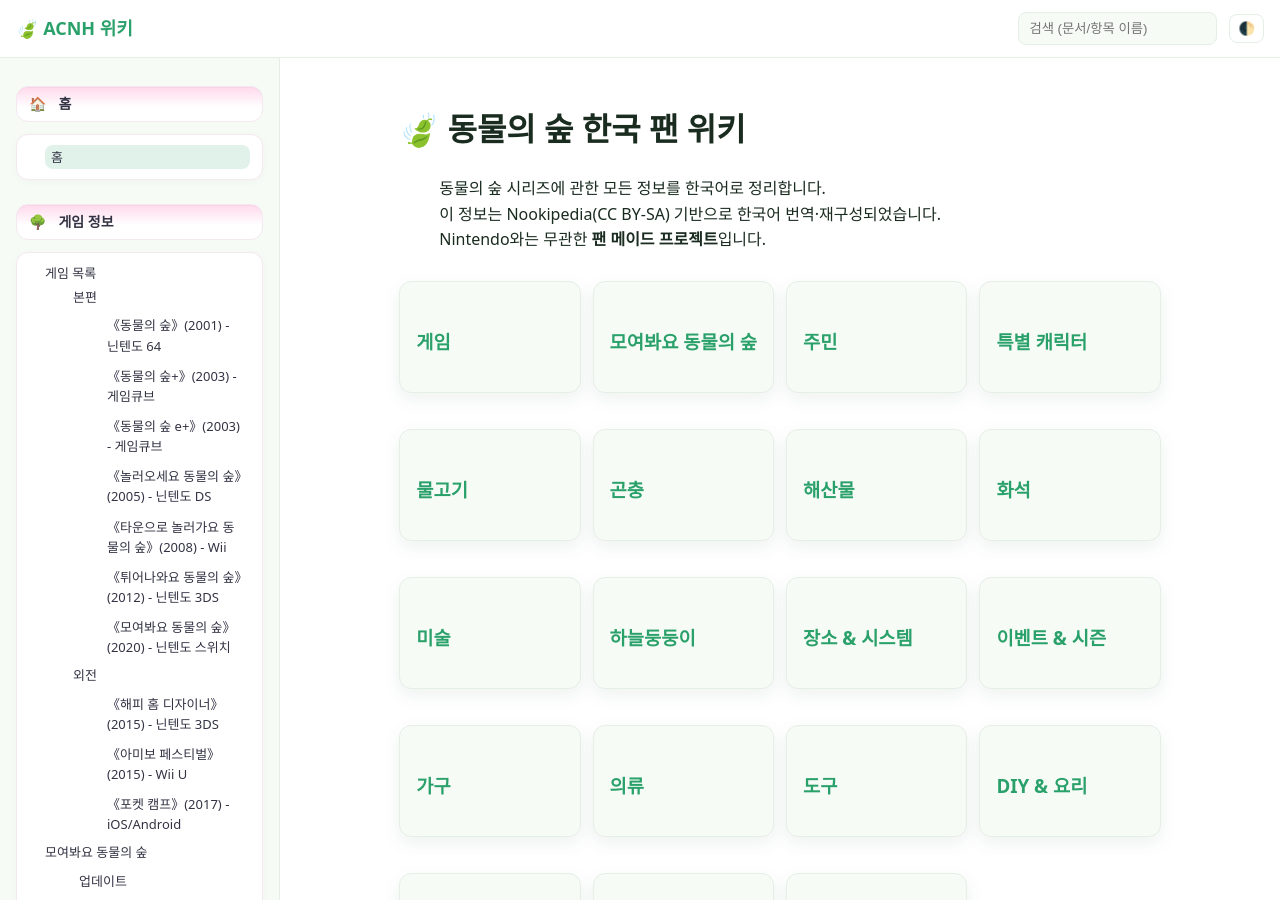
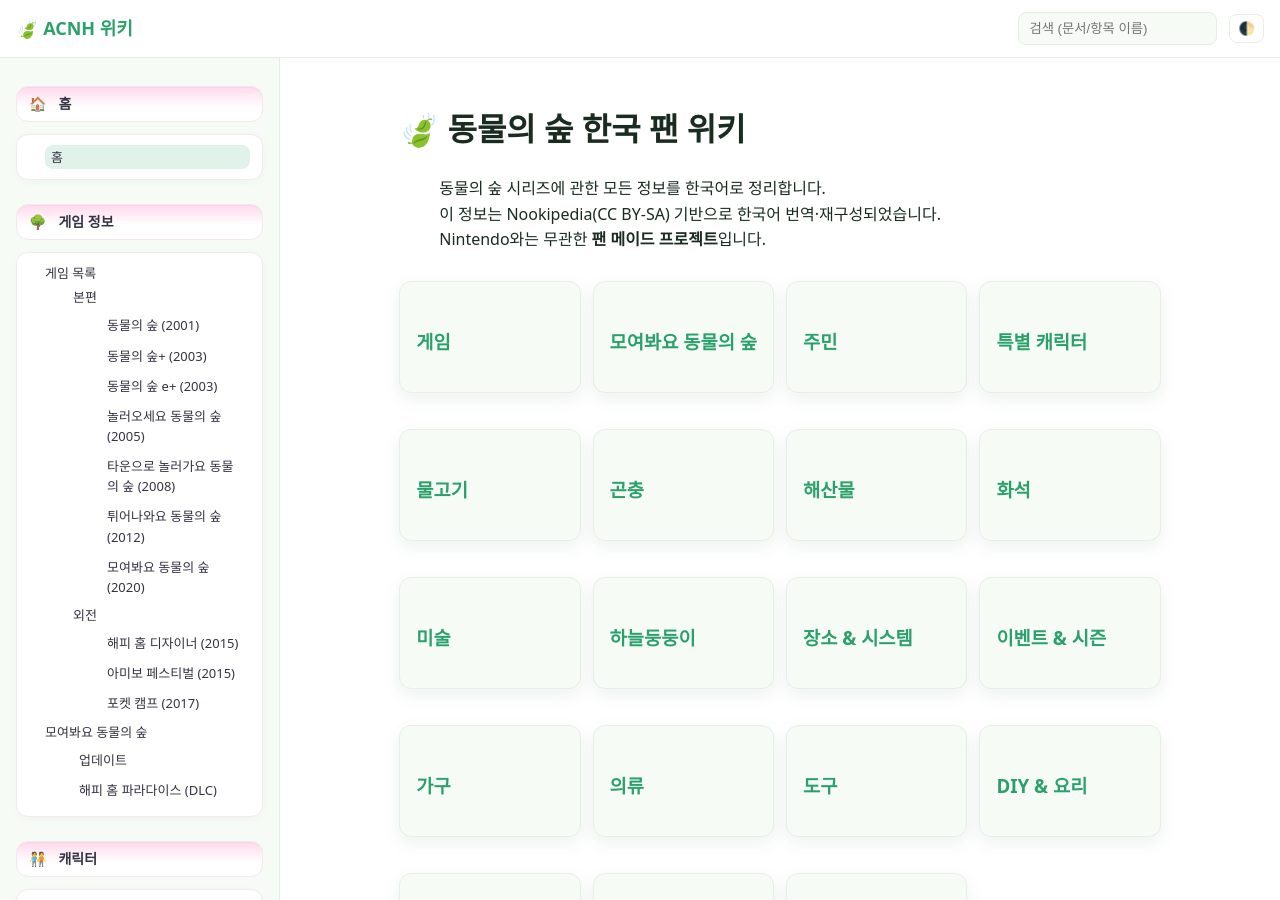
Before and after one commit to cute-bite/animal-crossing, a Jekyll site: the page built from index.md, in a window 1280 px wide and 900 px high. Built offline with Jekyll 4.4.1, drawn with Linux system fonts in a browser that asks for light colours.

Commit message:
Add files via upload

```diff
--- a/_includes/sidebar.html
+++ b/_includes/sidebar.html
@@ -14,20 +14,20 @@
         <ul>
           <li>본편
             <ul>
-              <li><a href="{{ site.baseurl }}/games/mainline/2001-n64/">《동물의 숲》(2001) - 닌텐도 64</a></li>
-              <li><a href="{{ site.baseurl }}/games/mainline/2003-gc-plus/">《동물의 숲+》(2003) - 게임큐브</a></li>
-              <li><a href="{{ site.baseurl }}/games/mainline/2003-gc-eplus/">《동물의 숲 e+》(2003) - 게임큐브</a></li>
-              <li><a href="{{ site.baseurl }}/games/mainline/2005-ds/">《놀러오세요 동물의 숲》(2005) - 닌텐도 DS</a></li>
-              <li><a href="{{ site.baseurl }}/games/mainline/2008-wii/">《타운으로 놀러가요 동물의 숲》(2008) - Wii</a></li>
-              <li><a href="{{ site.baseurl }}/games/mainline/2012-3ds/">《튀어나와요 동물의 숲》(2012) - 닌텐도 3DS</a></li>
-              <li><a href="{{ site.baseurl }}/games/mainline/2020-switch/">《모여봐요 동물의 숲》(2020) - 닌텐도 스위치</a></li>
+              <li><a href="{{ site.baseurl }}/games/mainline/2001-n64/">동물의 숲 (2001)</a></li>
+              <li><a href="{{ site.baseurl }}/games/mainline/2003-gc-plus/">동물의 숲+ (2003)</a></li>
+              <li><a href="{{ site.baseurl }}/games/mainline/2003-gc-eplus/">동물의 숲 e+ (2003)</a></li>
+              <li><a href="{{ site.baseurl }}/games/mainline/2005-ds/">놀러오세요 동물의 숲 (2005)</a></li>
+              <li><a href="{{ site.baseurl }}/games/mainline/2008-wii/"> 타운으로 놀러가요 동물의 숲 (2008)</a></li>
+              <li><a href="{{ site.baseurl }}/games/mainline/2012-3ds/"> 튀어나와요 동물의 숲 (2012)</a></li>
+              <li><a href="{{ site.baseurl }}/games/mainline/2020-switch/"> 모여봐요 동물의 숲 (2020)</a></li>
             </ul>
           </li>
           <li>외전
             <ul>
-              <li><a href="{{ site.baseurl }}/games/spinoff/2015-3ds-hhd/">《해피 홈 디자이너》(2015) - 닌텐도 3DS</a></li>
-              <li><a href="{{ site.baseurl }}/games/spinoff/2015-wiiu-amiibo/">《아미보 페스티벌》(2015) - Wii U</a></li>
-              <li><a href="{{ site.baseurl }}/games/spinoff/2017-pocket-camp/">《포켓 캠프》(2017) - iOS/Android</a></li>
+              <li><a href="{{ site.baseurl }}/games/spinoff/2015-3ds-hhd/">해피 홈 디자이너 (2015)</a></li>
+              <li><a href="{{ site.baseurl }}/games/spinoff/2015-wiiu-amiibo/">아미보 페스티벌 (2015)</a></li>
+              <li><a href="{{ site.baseurl }}/games/spinoff/2017-pocket-camp/">포켓 캠프 (2017)</a></li>
             </ul>
           </li>
         </ul>
```
